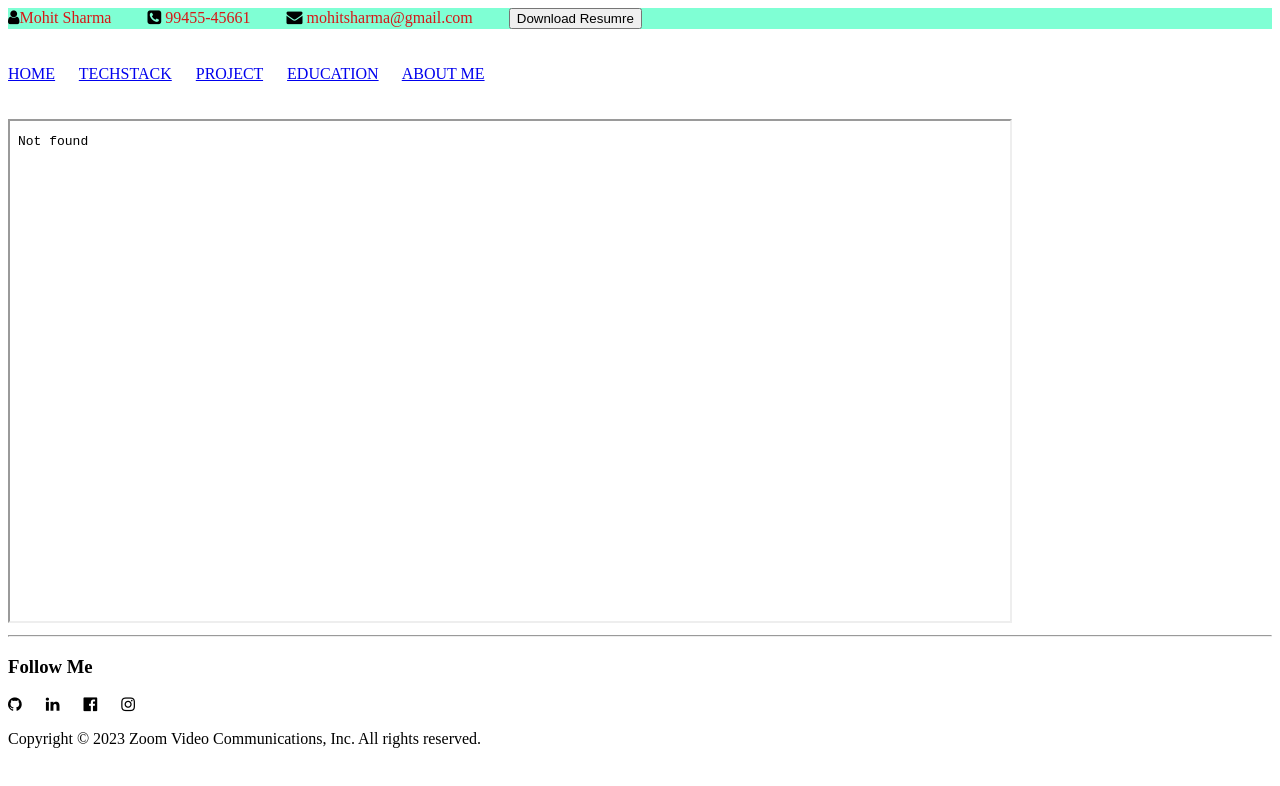
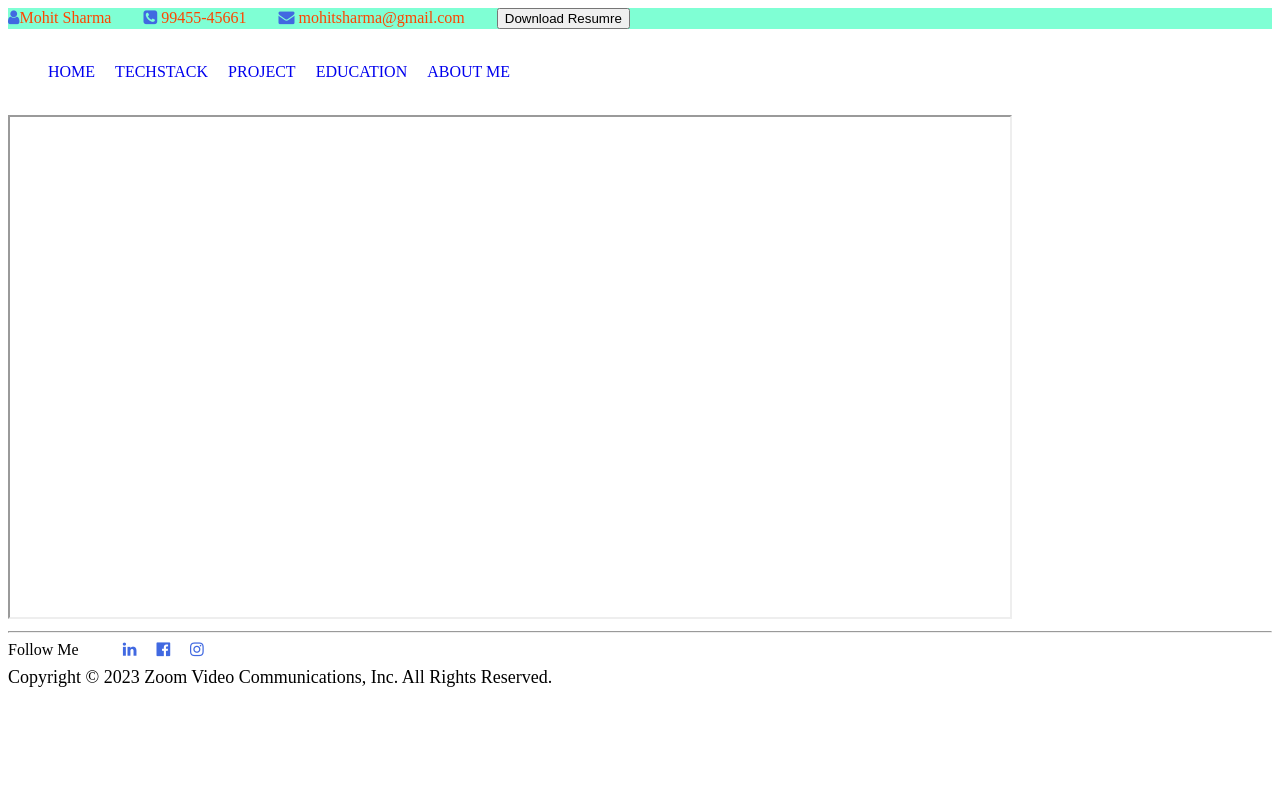
Before and after one commit to harshadgujrathi071/my-profile, a plain HTML site: page assects/CSSLearing.html in a window 1280 px wide. Drawn offline with Linux system fonts and the light colour scheme.

Commit message:
Update footer & links
Update footer & links in UL in list

```diff
--- a/assects/CSSLearing.html
+++ b/assects/CSSLearing.html
@@ -10,70 +10,92 @@
     href="https://cdnjs.cloudflare.com/ajax/libs/font-awesome/4.7.0/css/font-awesome.min.css"
   />
   <style>
-    span{
-      color: rgb(215, 23, 23);
+    span {
+      color: orangered;
     }
-    header{
+    header {
       background-color: aquamarine;
+    }
+    p {
+      line-height: 0cap;
+      letter-spacing: 0ch;
+      word-spacing: 0ch;
+      text-transform: capitalize;
+      text-size-adjust: 20px;
+    }
+    h3 {
+      text-size-adjust: 50px;
+    }
+    .fa {
+      color: royalblue;
+    }
+    a {
+      text-decoration: none;
+    }
+    nav ul li {
+      display: inline-block;
+      text-transform: uppercase;
+    }
+    p{
+      font-size: large;
     }
   </style>
   <header>
     <a>
-      <i class="fa fa-user" aria-hidden="true"><span>Mohit Sharma </span></i>
-      &nbsp;&nbsp;&nbsp;&nbsp;&nbsp;&nbsp;&nbsp;
-
+      <i class="fa fa-user" aria-hidden="true"><span>Mohit Sharma </span></i
+      >&nbsp;&nbsp;&nbsp;&nbsp;&nbsp;&nbsp;&nbsp;
       <i class="fa fa-phone-square" aria-hidden="true"
-        ><span> 99455-45661</span>
-      </i>
-      &nbsp;&nbsp;&nbsp;&nbsp;&nbsp;&nbsp;&nbsp;
-
+        ><span> 99455-45661</span></i
+      >&nbsp;&nbsp;&nbsp;&nbsp;&nbsp;&nbsp;&nbsp;
       <i class="fa fa-envelope" aria-hidden="true"
-        ><span> mohitsharma@gmail.com</span>
-      </i>
-      &nbsp;&nbsp;&nbsp;&nbsp;&nbsp;&nbsp;&nbsp;
+        ><span> mohitsharma@gmail.com</span></i
+      >&nbsp;&nbsp;&nbsp;&nbsp;&nbsp;&nbsp;&nbsp;
       <a href="" download="Harshad New Resume 2.pdf"
         ><button>Download Resumre</button></a
-      > </a
-    ><br />
+      >&nbsp;&nbsp;&nbsp;&nbsp;&nbsp;
+    </a>
+    <br />
   </header>
-    <a href="myFrame" Table> </a>
-    <br /><br />
+  <a href="myFrame" Table></a>
+  <br />
   <nav>
-      <a href="home.html" target="myFrame">HOME</a> &nbsp;&nbsp;&nbsp;&nbsp;
-      <a href="techStack.html" target="myFrame">TECHSTACK</a>
-      &nbsp;&nbsp;&nbsp;&nbsp;
-      <a href="hello.html" target="myFrame">PROJECT</a> &nbsp;&nbsp;&nbsp;&nbsp;
-      <a href="formEmployee.html" target="myFrame">EDUCATION</a>
-      &nbsp;&nbsp;&nbsp;&nbsp;
-      <a href="personalDetails.html" target="myFrame">ABOUT ME</a>
-      &nbsp;&nbsp;&nbsp;&nbsp;
+    <ul>
+      <li>
+        <a href="home.html" target="myFrame">HOME</a>&nbsp;&nbsp;&nbsp;&nbsp;
+      </li>
+      <li>
+        <a href="techStack.html" target="myFrame">TECHSTACK</a
+        >&nbsp;&nbsp;&nbsp;&nbsp;
+      </li>
+      <li>
+        <a href="hello.html" target="myFrame">PROJECT</a
+        >&nbsp;&nbsp;&nbsp;&nbsp;
+      </li>
+      <li>
+        <a href="formEmployee.html" target="myFrame">EDUCATION</a
+        >&nbsp;&nbsp;&nbsp;&nbsp;
+      </li>
+      <li>
+        <a href="personalDetails.html" target="myFrame">ABOUT ME</a
+        >&nbsp;&nbsp;&nbsp;&nbsp;
+      </li>
+    </ul>
   </nav>
-    <br /><br />
-    <iframe
-      width="1000px"
-      height="500px"
-      src="home.html"
-      name="myFrame"
-      frameborder="3">
+  <br />
+  <iframe width="1000px" height="500px" src="" name="myFrame" frameborder="3">
   </iframe>
-  </body>
-</html>
   <hr />
-<body>
   <footer>
-    <h3>Follow Me</h3>
-
-    <a href="" target="_blank"></a>
     <a>
-      <i class="fa fa-github" aria-hidden="true"></i> &nbsp;&nbsp;&nbsp;&nbsp;
-      <i class="fa fa-linkedin" aria-hidden="true"></i> &nbsp;&nbsp;&nbsp;&nbsp;
-      <i class="fa fa-facebook-official" aria-hidden="true"></i>
-      &nbsp;&nbsp;&nbsp;&nbsp;
-      <i class="fa fa-instagram" aria-hidden="true"></i>
-      &nbsp;&nbsp;&nbsp;&nbsp;
+      Follow Me &nbsp;&nbsp;&nbsp;&nbsp;
+      <i class="fa-fa-github" aria-hidden="true"></i>&nbsp;&nbsp;&nbsp;&nbsp;
+      <i class="fa fa-linkedin" aria-hidden="true"></i>&nbsp;&nbsp;&nbsp;&nbsp;
+      <i class="fa fa-facebook-official" aria-hidden="true"></i
+      >&nbsp;&nbsp;&nbsp;&nbsp;
+      <i class="fa fa-instagram" aria-hidden="true"></i>&nbsp;&nbsp;&nbsp;&nbsp;
     </a>
-  </footer>
     <p>
       Copyright &copy; 2023 Zoom Video Communications, Inc. All rights reserved.
     </p>
-</body>
+  </footer>
+</html>
```
Lines whose indentation alone changed are shown as unchanged.
